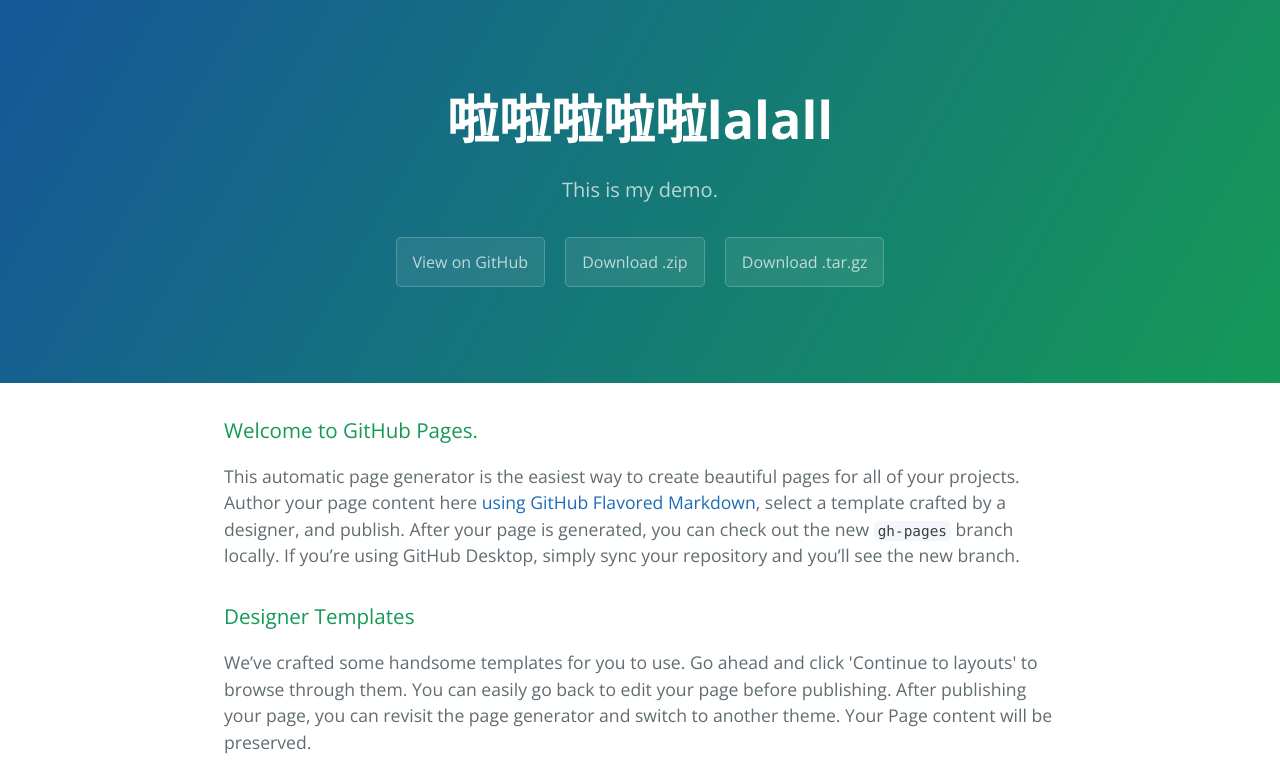
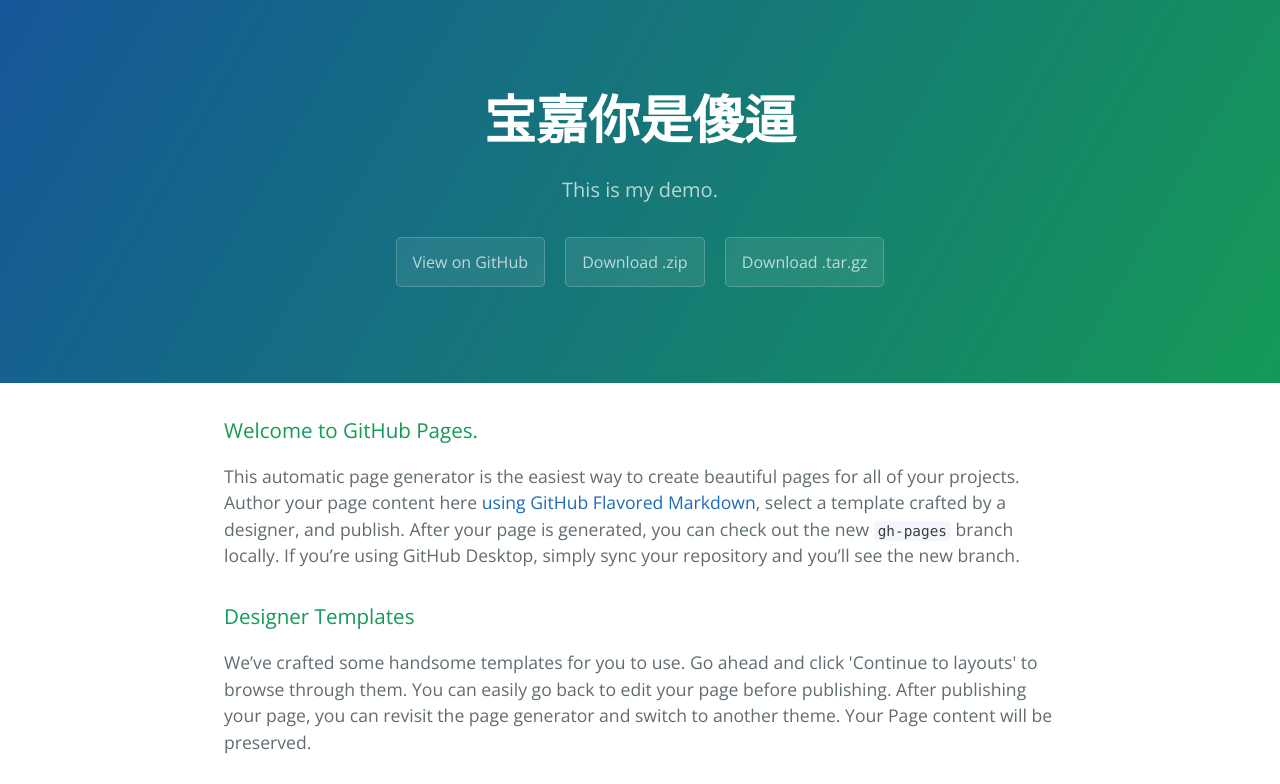
Before and after one commit to qichengzhuweb/demo, a plain HTML site: page index.html in a window 1280 px wide. Shown: the top 784 px of the page. Drawn offline with nearby package versions, Linux system fonts and the light colour scheme.

Commit message:
Update index.html

```diff
--- a/index.html
+++ b/index.html
@@ -11,7 +11,7 @@
   </head>
   <body>
     <section class="page-header">
-      <h1 class="project-name">啦啦啦啦啦lalall</h1>
+      <h1 class="project-name">宝嘉你是傻逼</h1>
       <h2 class="project-tagline">This is my demo.</h2>
       <a href="https://github.com/qichengzhuweb/demo" class="btn">View on GitHub</a>
       <a href="https://github.com/qichengzhuweb/demo/zipball/master" class="btn">Download .zip</a>
```
